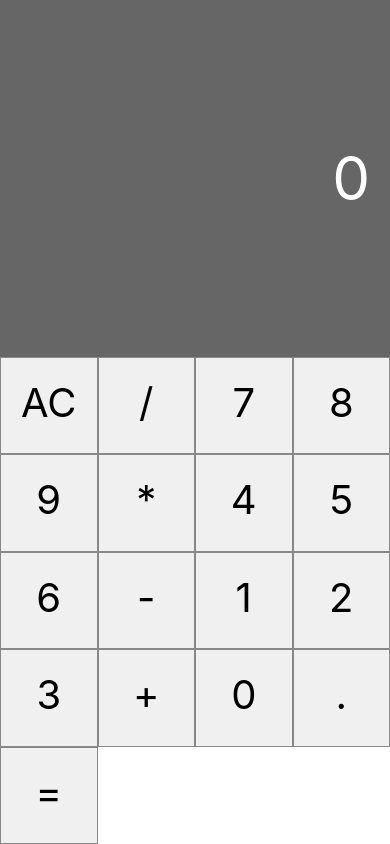
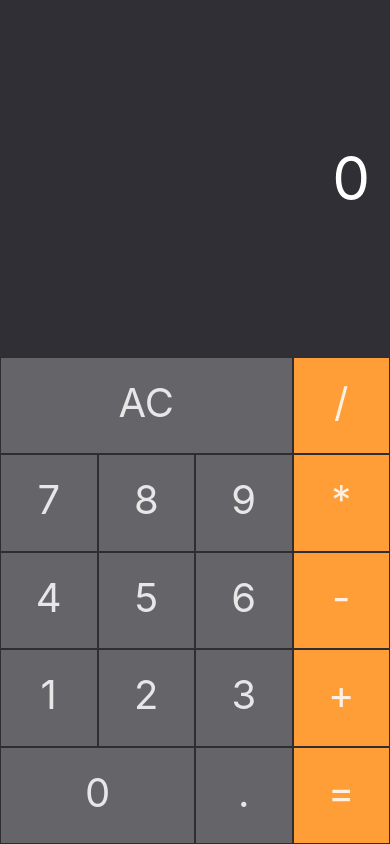
Before and after one commit to rochaskingdom/ProjetoCalculadora, a React Native app: screen / in a window 390 px wide. Built offline with nearby package versions, Linux system fonts and the light colour scheme.

Commit message:
Componente Botao 02

```diff
--- a/App.js
+++ b/App.js
@@ -13,28 +13,40 @@
 		displayValue: '0'
 	}
 
+	addDigit = n => {
+		this.setState({ displayValue: n })
+	}
+
+	clearMemory = () => {
+		this.setState({ displayValue: '0' })
+	}
+
+	setOperation = operation => {
+
+	}
+
 	render() {
 		return (
 			<View style={styles.container}>
 				<Display value={this.state.displayValue} />
 				<View style={styles.buttons}>
-					<Button label='AC' />
-					<Button label='/' />
-					<Button label='7' />
-					<Button label='8' />
-					<Button label='9' />
-					<Button label='*' />
-					<Button label='4' />
-					<Button label='5' />
-					<Button label='6' />
-					<Button label='-' />
-					<Button label='1' />
-					<Button label='2' />
-					<Button label='3' />
-					<Button label='+' />
-					<Button label='0' />
-					<Button label='.' />
-					<Button label='=' />
+					<Button label='AC' triple onClick={this.clearMemory} />
+					<Button label='/' operation onClick={ this.setOperation} />
+					<Button label='7' onClick={this.addDigit} />
+					<Button label='8' onClick={this.addDigit} />
+					<Button label='9' onClick={this.addDigit} />
+					<Button label='*' operation onClick={ this.setOperation} />
+					<Button label='4' onClick={ this.addDigit} />
+					<Button label='5' onClick={ this.addDigit} />
+					<Button label='6' onClick={ this.addDigit} />
+					<Button label='-' operation onClick={ this.setOperation} />
+					<Button label='1' onClick={ this.addDigit} />
+					<Button label='2' onClick={ this.addDigit} />
+					<Button label='3' onClick={ this.addDigit} />
+					<Button label='+' operation onClick={ this.setOperation} />
+					<Button label='0' double onClick={ this.addDigit} />
+					<Button label='.' onClick={ this.addDigit} />
+					<Button label='=' operation onClick={ this.setOperation} />
 				</View>
 			</View>
 		)
--- a/src/components/Button.js
+++ b/src/components/Button.js
@@ -12,17 +12,34 @@
         height: Dimensions.get('window').width / 4,
         width: Dimensions.get('window').width / 4,
         padding: 20,
-        backgroundColor: '#f0f0f0',
+        backgroundColor: 'rgb(101,101,105)',
         textAlign: 'center',
         borderWidth: 1,
-        borderColor: '#888',
+        color: 'rgb(231,231,232)',
+        borderColor: 'rgb(45,45,51)',
+    },
+    operationButton: {
+        color: 'rgb(255,240,225)',
+        backgroundColor: 'rgb(255,158,55)',
+    },
+    buttonDouble: {
+        width: (Dimensions.get('window').width / 4) * 2,
+    },
+    buttonTriple: {
+        width: (Dimensions.get('window').width / 4) * 3,
     }
 })
 
 export default props => {
+
+    const stylesButton = [styles.button]
+    if (props.double) stylesButton.push(styles.buttonDouble)
+    if (props.triple) stylesButton.push(styles.buttonTriple)
+    if (props.operation) stylesButton.push(styles.operationButton)
+
     return (
-        <TouchableHighlight onPress={props.Onclick}>
-            <Text style={styles.button}>{props.label}</Text>
+        <TouchableHighlight onPress={() => props.onClick(props.label)}>
+            <Text style={stylesButton}>{props.label}</Text>
         </TouchableHighlight>
     )
 }
--- a/src/components/Display.js
+++ b/src/components/Display.js
@@ -10,7 +10,7 @@
         flex: 1,
         padding: 20,
         justifyContent: 'center',
-        backgroundColor: 'rgba(0,0,0,0.6)',
+        backgroundColor: 'rgb(47,47,53)',
         alignItems: 'flex-end',
     },
     displayValue: {
```
